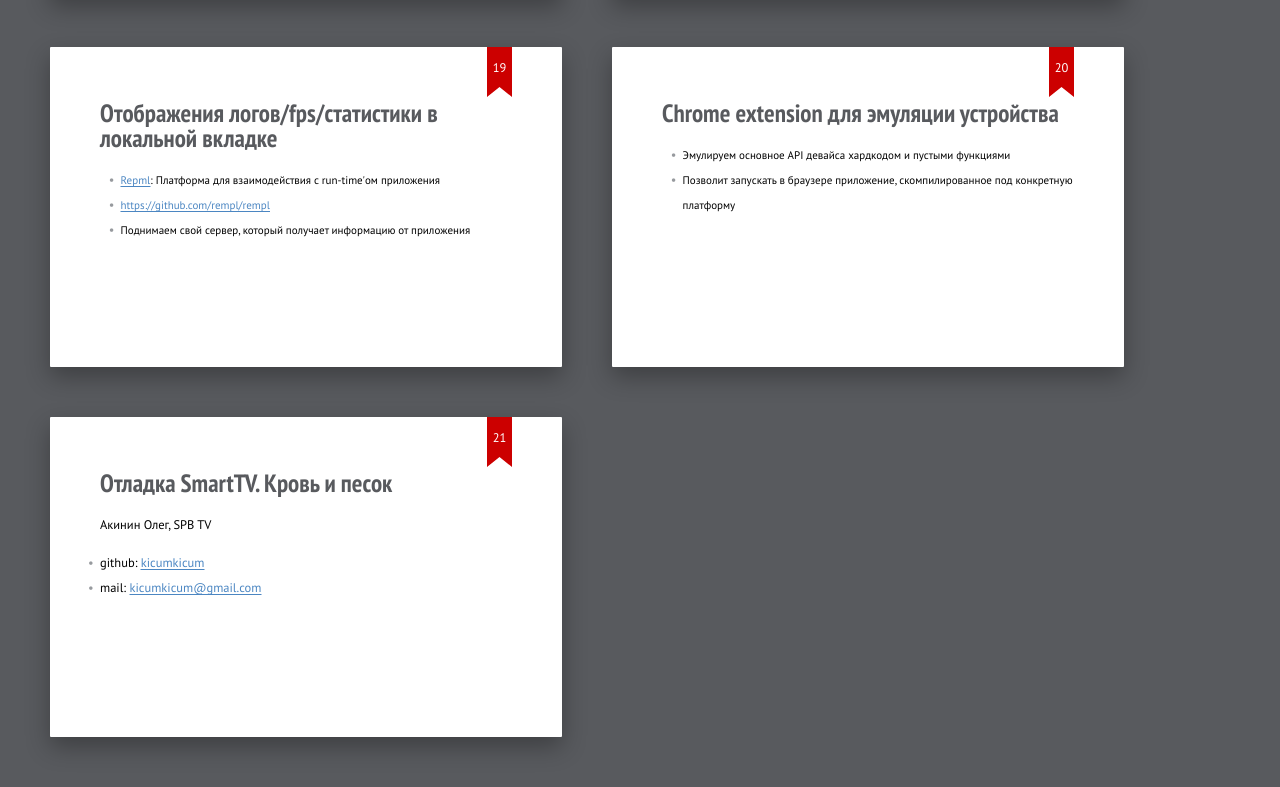
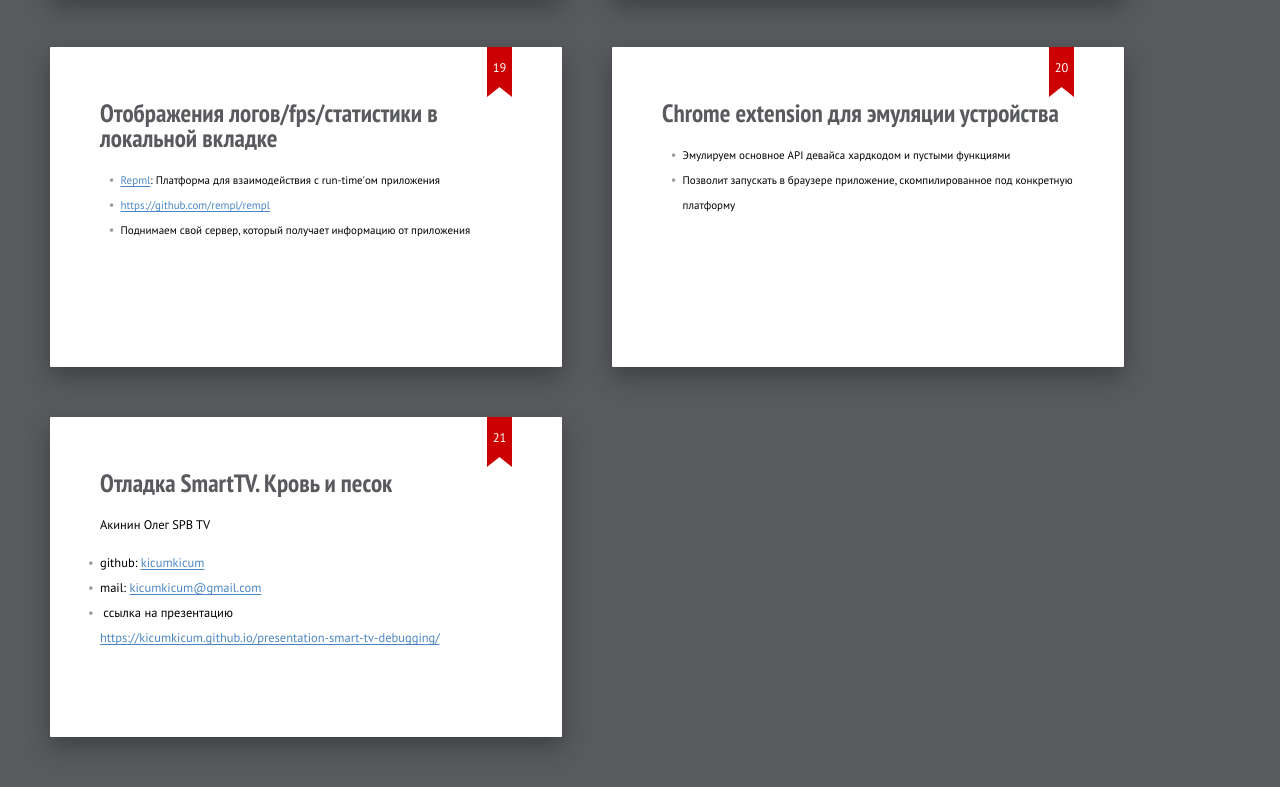
Before and after one commit to kicumkicum/presentation-smart-tv-debugging, a plain HTML site: page index.html in a window 1280 px wide. Shown: the part 3333-4120 px from the top of the page. Drawn offline with Linux system fonts and the light colour scheme.

Commit message:
Update 2018-08-07T11:56:41.253Z

```diff
--- a/index.html
+++ b/index.html
@@ -179,10 +179,11 @@
 		<header>
 			<h2>Отладка SmartTV. Кровь и песок</h2>
 		</header>
-		<p>Акинин Олег, SPB TV</p>
+		<p>Акинин Олег SPB TV</p>
 		<ul>
 			<li>github: <a href="https://github.com/kicumkicum">kicumkicum</a></li>
 			<li>mail: <a href="mailto:kicumkicum@gmail.com">kicumkicum@gmail.com</a></li>
+			<li> ссылка на презентацию <br> <a href="https://kicumkicum.github.io/presentation-smart-tv-debugging/">https://kicumkicum.github.io/presentation-smart-tv-debugging/</a></li>
 		</ul>
 	</section>
 
```
